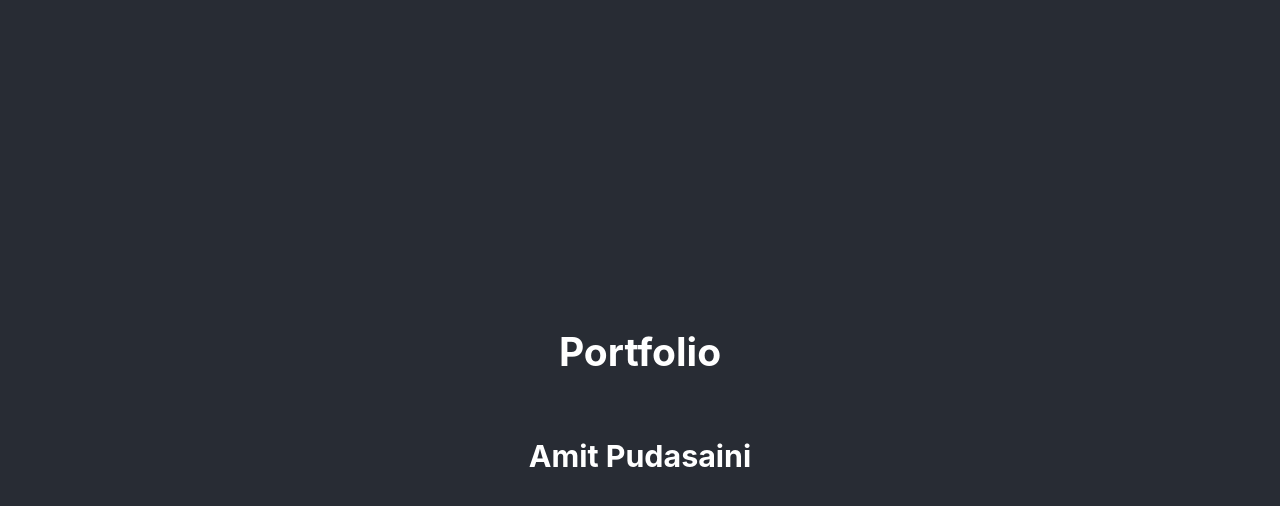
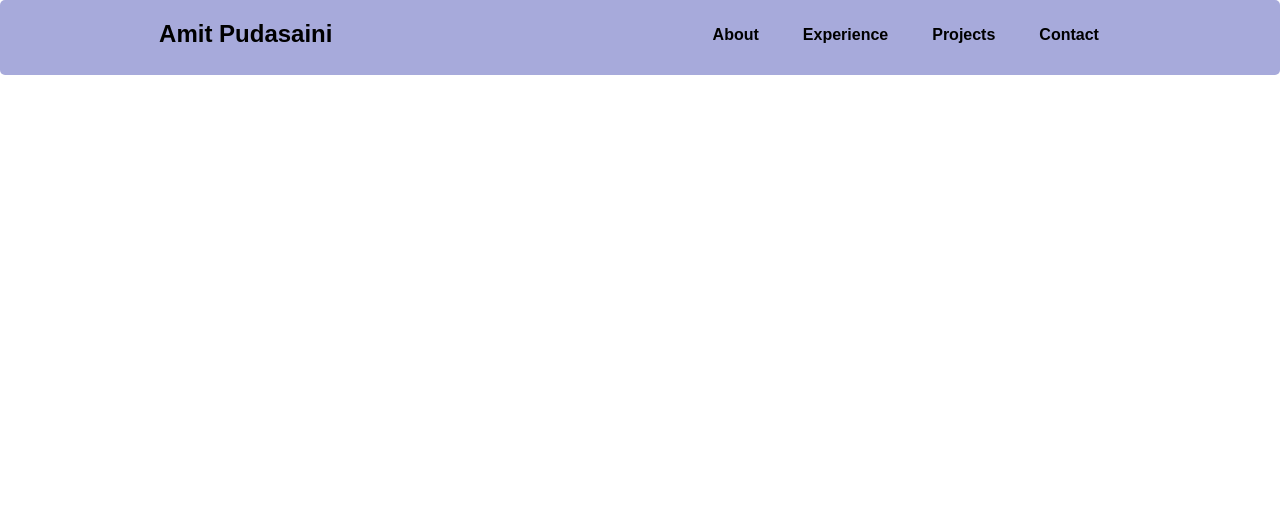
Before and after one commit to Pudasaini-Amit/pudasaini-amit.github.io, a React (Create React App) app: page / in a window 1280 px wide. Shown: the top 506 px of the page. Built offline with nearby package versions, Linux system fonts and the light colour scheme.

Commit message:
navigation bar

```diff
--- a/src/App.js
+++ b/src/App.js
@@ -1,14 +1,12 @@
+import React from 'react';
+import './App.css';
+import Navbar from './components/navbar/Navbar';
 
-import './App.css';
 
 function App() {
   return (
-    <div className="App">
-      <header className="App-header">
-        <h2>Portfolio</h2>
-        <h3>Amit Pudasaini</h3>
-      </header>
-    </div>
+
+    <Navbar></Navbar>
   );
 }
 
--- /dev/null
+++ b/src/components/navbar/Navbar.css
@@ -0,0 +1,103 @@
+#navbar {
+   display: flex;
+   justify-content: space-around;
+   background-color: #a7aadb;
+   height: 75px;
+   width: 100%;
+   border-radius: 5px;
+   font-family: sans-serif;
+}
+
+img {
+   display: none;
+}
+.navlinks{
+   padding: 10px 0px;
+}
+#navbar .hamburger {
+   display: none;
+}
+
+.navlinks li {
+   display: inline;
+   list-style-type: none;
+   padding: 4px 10px;
+}
+
+.navlinks a {
+   text-decoration: none;
+   font-family: sans-serif;
+   padding: 5px 12px;
+   border-radius: 10px;
+   font-size: 16px;
+   font-weight: bold;
+   color: black;
+}
+
+@media screen and (max-width:852px) {
+   #name h2 {
+      display: none;
+   }
+
+   img {
+      display: block;
+      height: 55px;
+      padding-top: 10px;
+      border-radius: 60%;
+      margin-left: 15%;
+   }
+}
+
+@media screen and (max-width:852px) {
+   #navbar {
+      justify-content: space-between;
+      padding: 0px 10px;
+      margin-left: -10px;
+   }
+}
+
+@media screen and (max-width:650px) {
+   #navbar .hamburger {
+      display: block;
+      font-size: 30px;
+      cursor: pointer;
+      position: absolute;
+      top: 15px;
+      right: 25px;
+      color: #111111;
+      transition: all 0.5s ease;
+   }
+   #navbar {
+      flex-direction: row;
+      text-align: center;
+   }
+   .active ul{
+      position: absolute;
+      top: 60px;
+      left: 0;
+      display: block;
+      background: #AAAAAA;
+      width: 100%;
+      padding-left: 0px;
+   }
+   .active ul li{
+      padding: 10px;
+   }
+   .active ul li a{
+      width: 100%;
+      padding: 12px;
+   }
+   .navlinks{
+      display: none;
+   }
+   .active{
+      display: block;
+   }
+   .navlinks li{
+      display: block;
+      border-radius: 25px;
+   }
+   .navlinks li:hover{
+      background: #ccc;
+   }
+}
--- /dev/null
+++ b/src/components/navbar/Navbar.js
@@ -0,0 +1,30 @@
+import React from "react";
+import "./Navbar.css";
+import logo from "./logo.jpg";
+import 'font-awesome/css/font-awesome.min.css';
+
+
+function Navbar(){
+   return(
+    <header>
+    <div id="navbar">
+        <div id="name">
+           <a href="home"> <img src={logo} alt="image"/></a>
+            <h2>Amit Pudasaini</h2>
+        </div>
+        <div className="navlinks">
+            <ul>
+                <li><a href="about">About</a></li>
+                <li><a href="experience">Experience</a></li>
+                <li><a href="projects">Projects</a></li>
+                <li><a href="contact">Contact</a></li>
+            </ul>
+        </div>
+        <div className="hamburger">
+            <i className="fa fa-bars"></i>
+        </div>
+    </div>
+</header>
+   )
+}
+export default Navbar;
```
Also changed, not shown: package.json (+4 -3 lines), src/components/navbar/logo.jpg (added), 1 other file (tests, documents, lock files or other folders).
